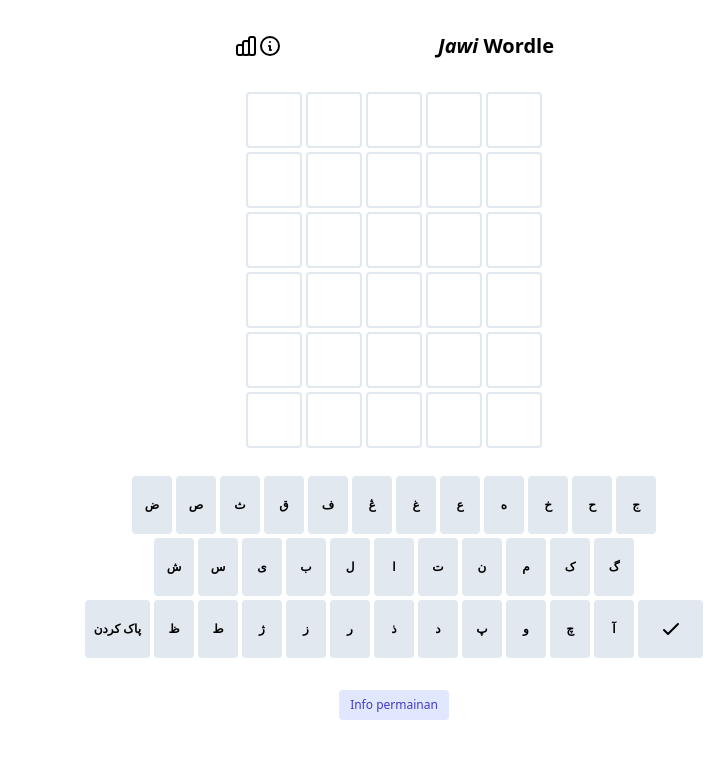
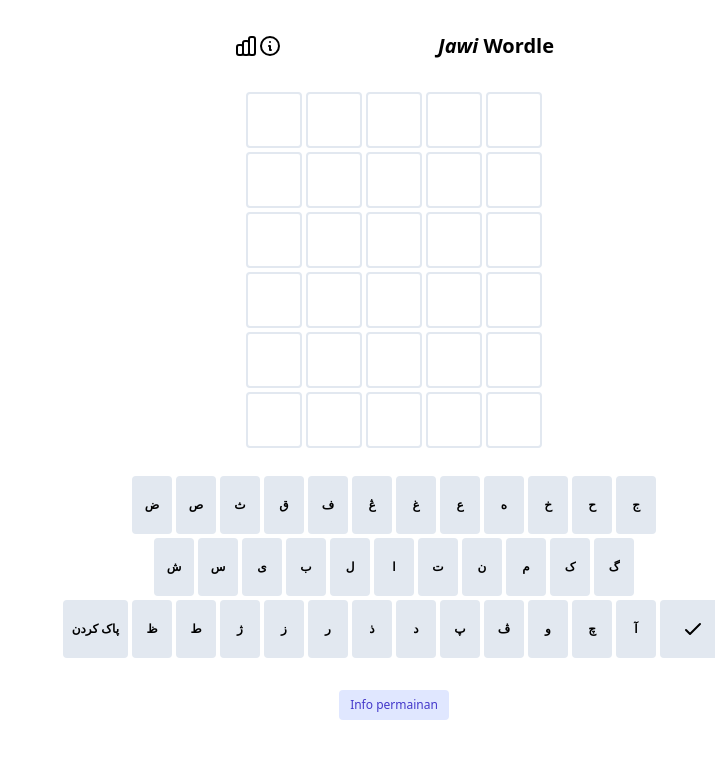
Before and after one commit to MusMM03/JawiWordle, a React (Create React App) app: page / in a window 1280 px wide. Shown: the top 758 px of the page, without its empty margins (565-1280 px from the left). Built offline with nearby package versions, Linux system fonts and the light colour scheme.

Commit message:
Update Keyboard.tsx

```diff
--- a/src/components/keyboard/Keyboard.tsx
+++ b/src/components/keyboard/Keyboard.tsx
@@ -83,6 +83,7 @@
         <Key value="آ" onClick={onClick} status={charStatuses["آ"]} />
         <Key value="چ" onClick={onClick} status={charStatuses["چ"]} />
         <Key value="و" onClick={onClick} status={charStatuses["و"]} />
+        <Key value="ڤ" onClick={onClick} status={charStatuses["ڤ"]} />
         <Key value="پ" onClick={onClick} status={charStatuses["پ"]} />
         <Key value="د" onClick={onClick} status={charStatuses["د"]} />
         <Key value="ذ" onClick={onClick} status={charStatuses["ذ"]} />
```
